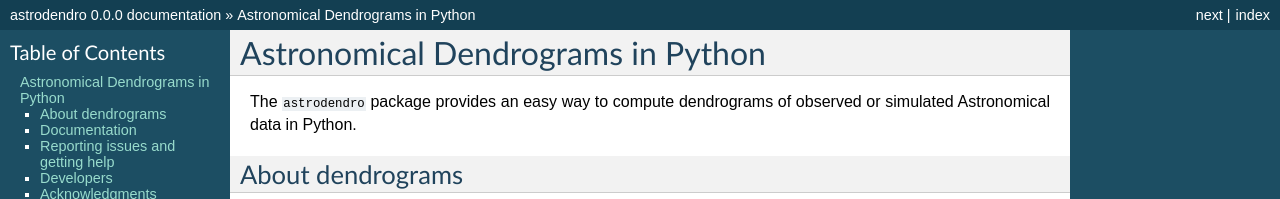
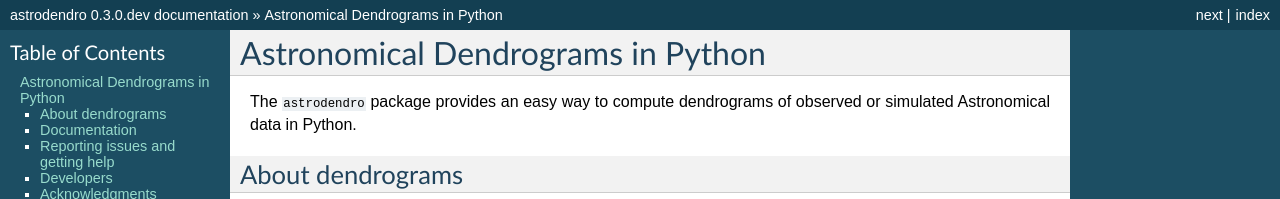
Before and after one commit to dendrograms/astrodendro, a Sphinx documentation site: the page built from docs/index.rst, in a window 1280 px wide and 900 px high. Shown: the top 199 px of the window. Built offline with Sphinx 7.4.7, drawn with Linux system fonts in a browser that asks for light colours; some of the changed text lies outside the part shown.

Commit message:
Fix version number in docs

```diff
--- a/docs/conf.py
+++ b/docs/conf.py
@@ -87,9 +87,9 @@ copyright = u'2013, Thomas Robitaille, Chris Beaumont, Braden McDonald, and Erik
 # built documents.
 #
 # The short X.Y version.
-version = '0.0'
+version = '0.3.0.dev'
 # The full version, including alpha/beta/rc tags.
-release = '0.0.0'
+release = '0.3.0.dev'
 
 # The language for content autogenerated by Sphinx. Refer to documentation
 # for a list of supported languages.
```
